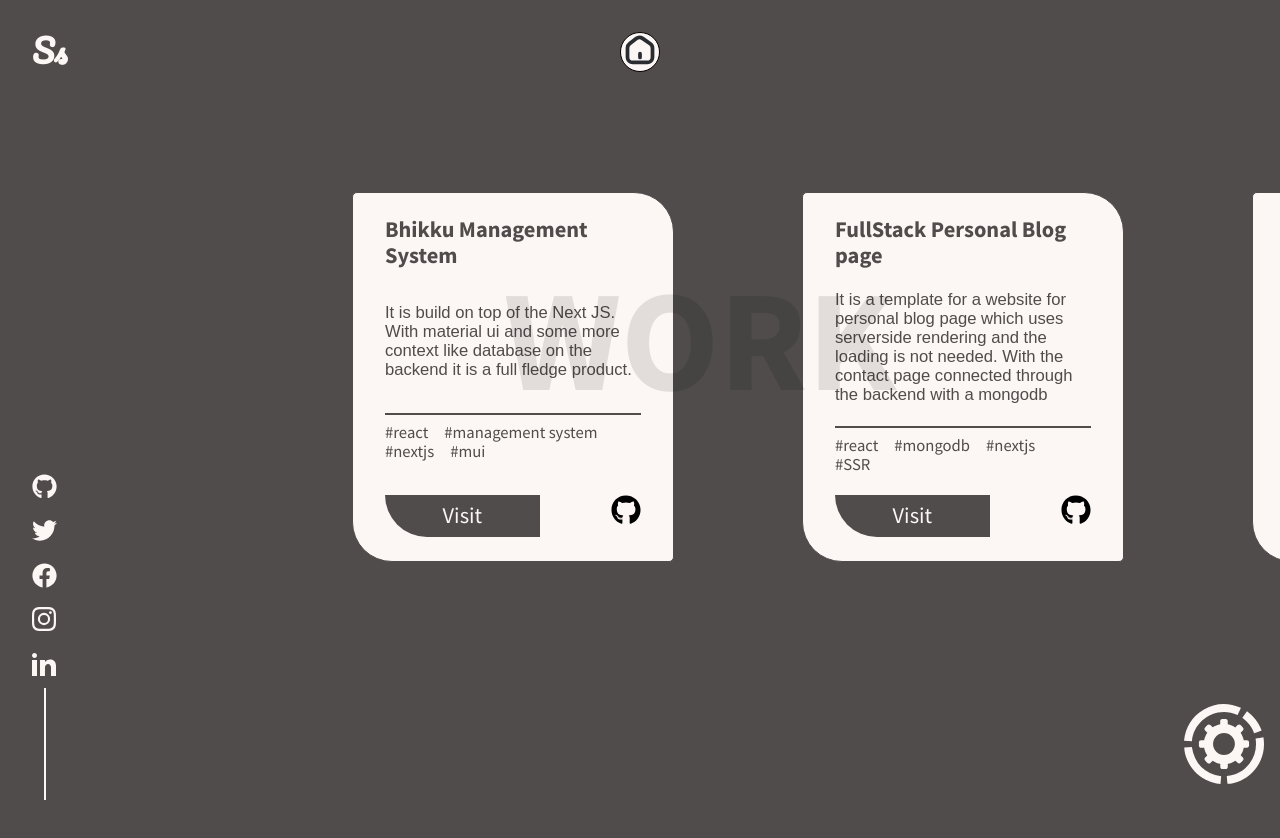
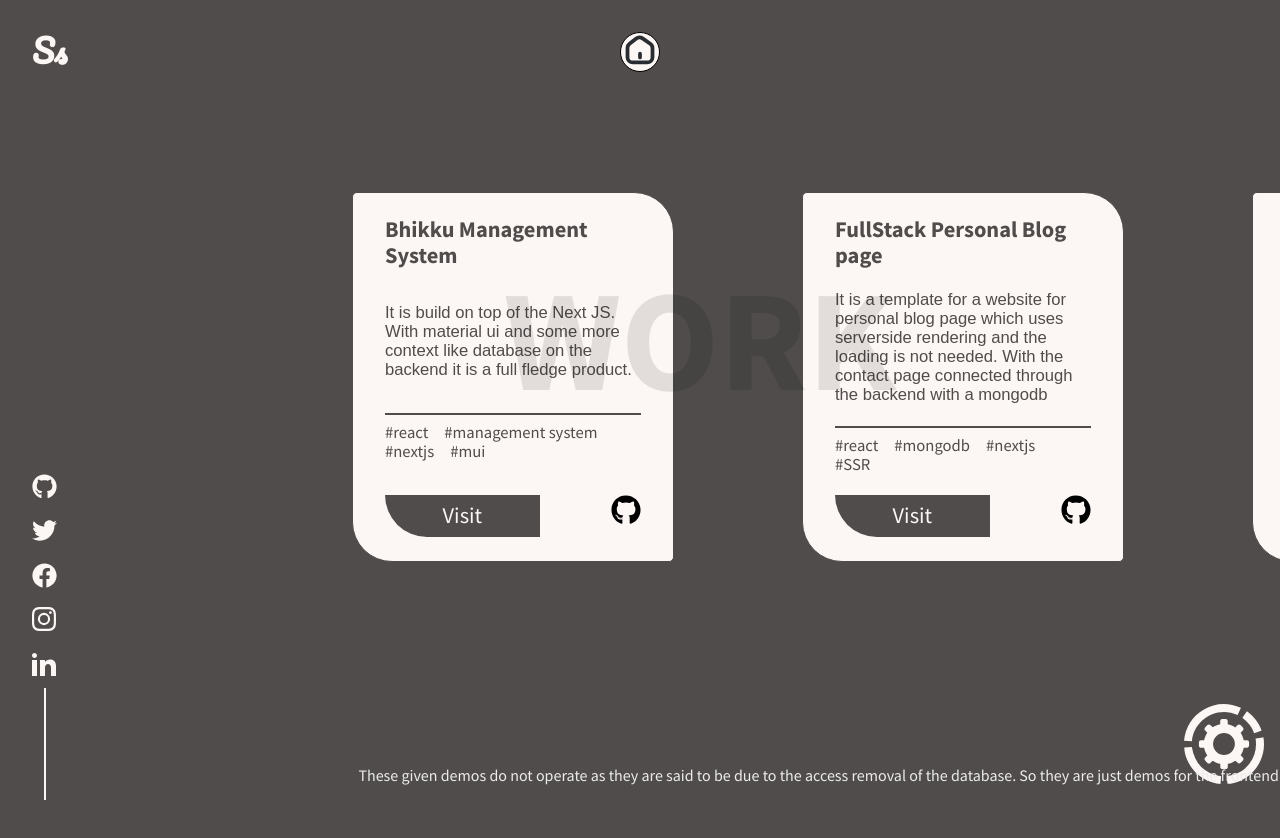
Before and after one commit to seamoonpandey/my-portfolio-template, a Next.js app: page /work in a window 1280 px wide. Shown: the top 838 px of the page. Built offline with nearby package versions, Linux system fonts and the light colour scheme.

Commit message:
samapti of this portfolio

```diff
--- a/components/pages/work/work-main.js
+++ b/components/pages/work/work-main.js
@@ -39,6 +39,18 @@ const Rotate = styled.span`
   height: 80px;
   z-index: 1;
 `;
+
+const Alert = styled.div`
+z-index:3;
+display:block;
+position:fixed;
+left:28%;
+bottom:1rem;
+wordWrap: wrap;
+color:#ECECEC;
+
+
+`
 
 // Framer-motion Configuration
 const container = {
@@ -90,6 +102,9 @@ export default function WorkContent() {
                 </Rotate>
 
                 <BigTitle text="WORK" top="32%" right="30%" />
+                <Alert>
+                    These given demos do not operate as they are said to be due to the access removal of the database. So they are just demos for the frontend
+                </Alert>
             </Box>
         </ThemeProvider>
     );
```
